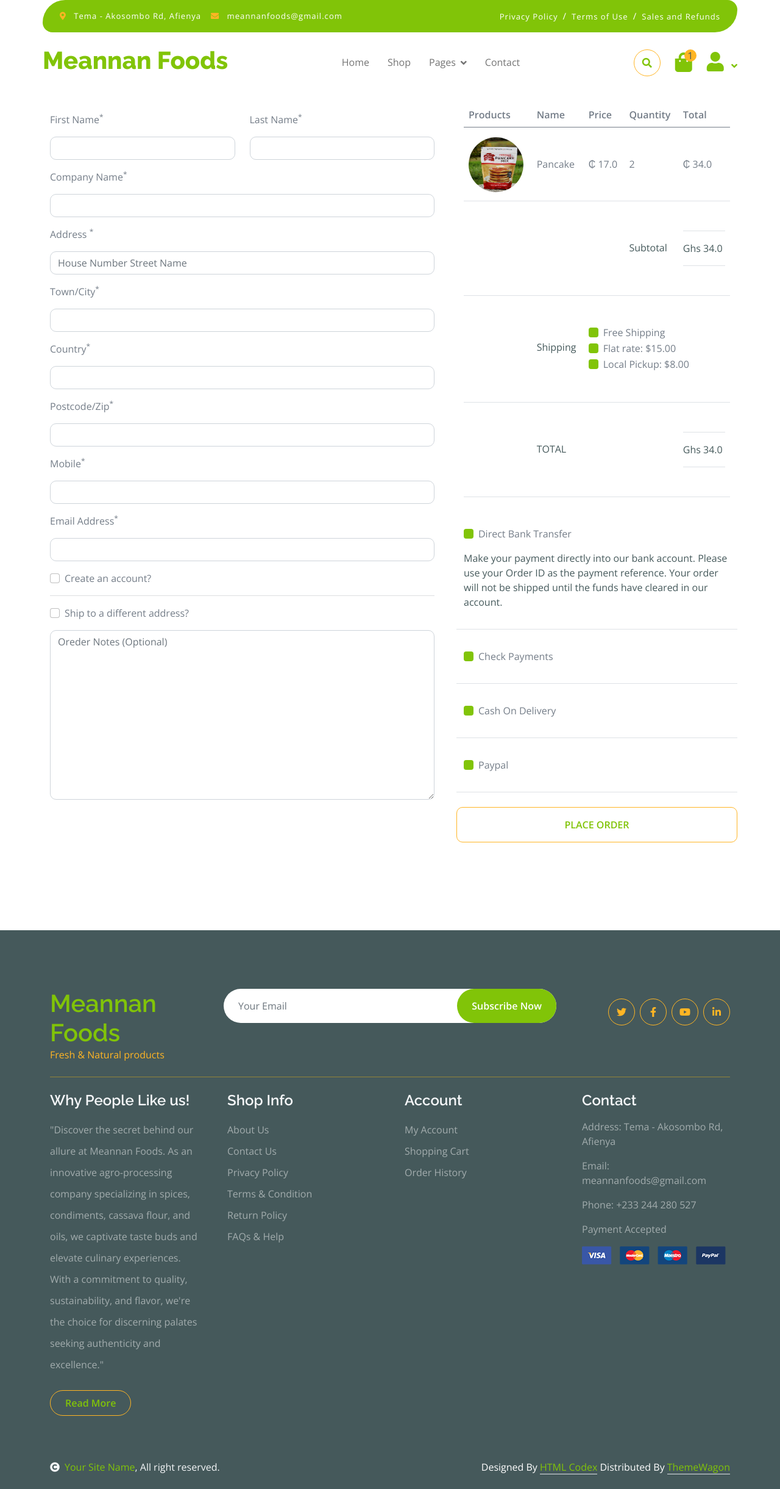
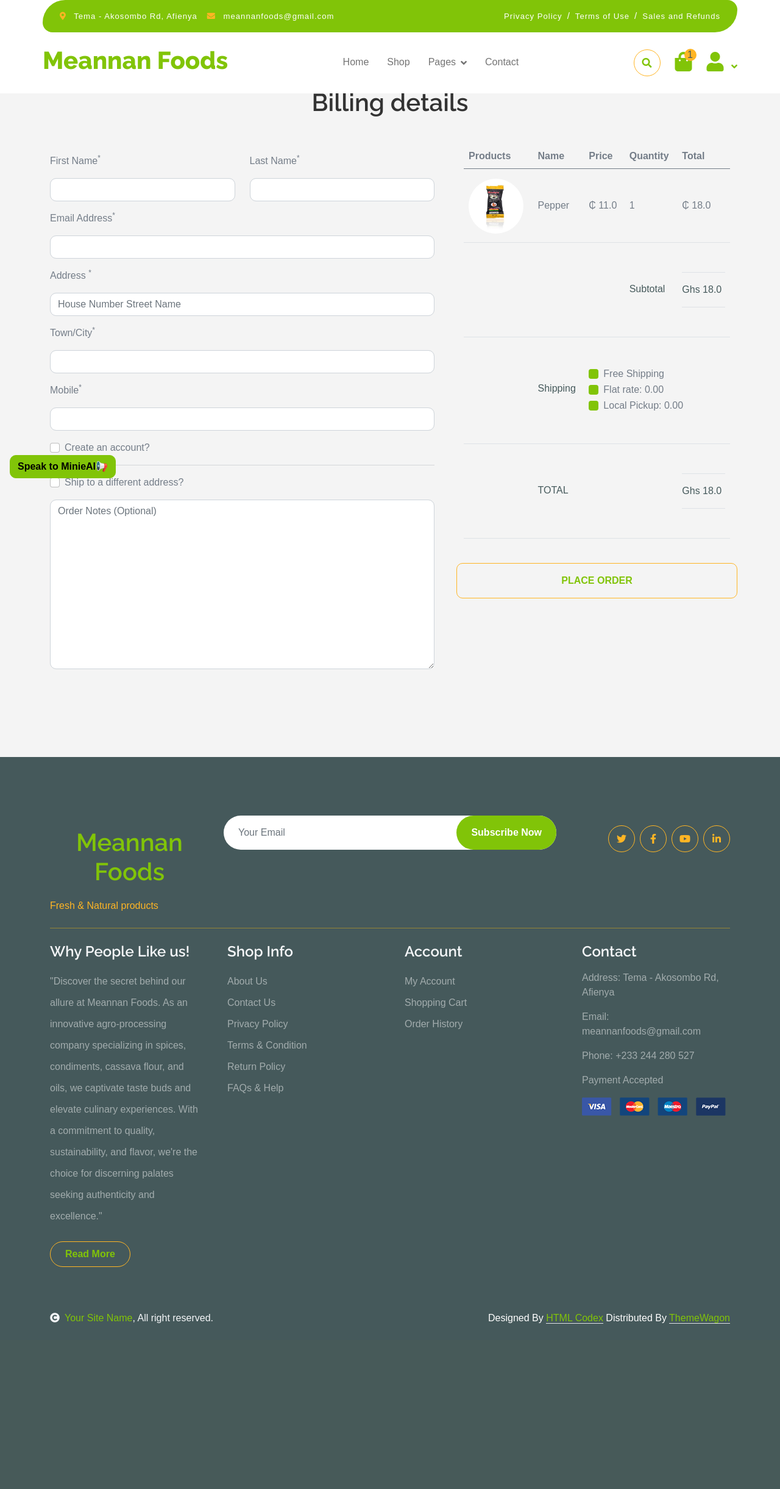
Before and after one commit to Darkbeast-glitch/Mfoods, a Django app: page /checkout in a window 1280 px wide. Shown: the whole page at 61% size. After the commit the page ends 2170 px from the top, so only its background shows below. Run offline with Django 4.2, Linux system fonts and the light colour scheme; a user stored in the database is signed in; data comes from the database, SQL or seed files in the repository; some libraries are stand-ins or nearby versions.

Commit message:
chore: Add speech recognition endpoint and update URLs

```diff
--- a/MeannanApps/templates/base.html
+++ b/MeannanApps/templates/base.html
@@ -37,8 +37,19 @@
         <link href="https://unpkg.com/aos@2.3.1/dist/aos.css" rel="stylesheet">
 
 
+
+
+    <!-- Include jQuery and Bootstrap JS -->
+    <script src="https://code.jquery.com/jquery-3.5.1.min.js"></script>
+    <script src="https://cdnjs.cloudflare.com/ajax/libs/popper.js/1.12.9/umd/popper.min.js"></script>
+    <script src="https://maxcdn.bootstrapcdn.com/bootstrap/4.0.0/js/bootstrap.min.js"></script>
+
+
     </head>
 
+    <style>
+
+    </style>
     <body>
 
         <!-- Spinner Start -->
@@ -78,6 +89,7 @@
                                 <div class="dropdown-menu m-0 bg-secondary rounded-0">
                                     <a href="{% url 'cart' %}" class="dropdown-item {% if request.resolver_match.url_name == 'cart' %}active{% endif %}">Cart</a>
                                     <a href="{% url 'checkout'%}" class="dropdown-item">Chackout</a>
+                                    <a href="{% url 'speech_recognition'%}" class="dropdown-item">Speech Order</a>
                                     <a href="{% url 'testimonial' %}" class="dropdown-item {% if request.resolver_match.url_name == 'testimonial' %}active{% endif %}">Testimonial</a>
                                     <a href="404.html" class="dropdown-item">404 Page</a>
                                 </div>
@@ -113,6 +125,21 @@
         </div>
         <!-- Navbar End -->
 
+        <!-- Button for Speak to MinieAI -->
+<div class="fixed-bottom text-right m-3 d-none d-lg-block">
+    <button type="button" class="btn btn-primary" data-toggle="modal" data-target="#speechModal">
+        Speak to MinieAI📢
+    </button>
+</div>
+
+<!-- Button for Microphone Icon (Mobile View) -->
+<div class="fixed-bottom text-right m-3 d-lg-none">
+    <button type="button" class="btn btn-primary" data-toggle="modal" data-target="#speechModal">
+        <i class="fa fa-microphone"></i>
+    </button>
+</div>
+
+
 
         <!-- Modal Search Start -->
         <div class="modal fade" id="searchModal" tabindex="-1" aria-labelledby="exampleModalLabel" aria-hidden="true">
@@ -137,6 +164,35 @@
 
     {% block content%}
     {% endblock content%}
+
+   <!-- Button for Microphone Icon on Mobile -->
+<div class="fixed-bottom text-right m-3 d-lg-none"> <!-- Hide on larger screens -->
+    <button type="button" class="btn btn-primary" data-toggle="modal" data-target="#speechModal">
+        <i class="fa fa-microphone"></i>
+    </button>
+</div>
+
+<!-- Modal -->
+<div class="modal fade" id="speechModal" tabindex="-1" role="dialog" aria-labelledby="speechModalLabel" aria-hidden="true">
+    <div class="modal-dialog" role="document">
+        <div class="modal-content">
+            <div class="modal-header">
+                <h5 class="modal-title" id="speechModalLabel">Speak to MinieAI</h5>
+                <button type="button" class="close" data-dismiss="modal" aria-label="Close">
+                    <span aria-hidden="true">&times;</span>
+                </button>
+            </div>
+            <div class="modal-body">
+                <!-- Container to include speech recognition form -->
+                <div id="modalContent">
+                    {% include 'speech_recognition.html' %}
+                </div>
+            </div>
+        </div>
+    </div>
+</div>
+
+
 
      <!-- Footer Start -->
      <div class="container-fluid bg-dark text-white-50 footer pt-5 mt-5">
@@ -241,6 +297,20 @@
 
 <script src="https://unpkg.com/aos@2.3.1/dist/aos.js"></script>
 
+{% comment %} initialize {% endcomment %}
+<script>
+    AOS.init();
+  </script>
+
+{% comment %} minie ai  {% endcomment %}
+<!-- Script to load content into modal -->
+    <script>
+        $(document).ready(function() {
+            $('#speechModal').on('show.bs.modal', function (e) {
+                $('#modalContent').load("{% url 'speech_recognition' %}");
+            });
+        });
+    </script>
 
 <!-- Template Javascript -->
 <script src="{% static 'assets/js/main.js' %}"></script>
--- a/MeannanApps/templates/checkout.html
+++ b/MeannanApps/templates/checkout.html
@@ -5,52 +5,44 @@
         <!-- Checkout Page Start -->
         <div class="container-fluid py-5">
             <div class="container py-5">
-                <h1 class="mb-4">Billing details</h1>
-                <form action="#">
+                <h1 class="mb-4 pt-5">Billing details</h1>
+                <form action="#" method="POST">
+                    {% csrf_token %}
                     <div class="row g-5">
                         <div class="col-md-12 col-lg-6 col-xl-7">
                             <div class="row">
                                 <div class="col-md-12 col-lg-6">
                                     <div class="form-item w-100">
                                         <label class="form-label my-3">First Name<sup>*</sup></label>
-                                        <input type="text" class="form-control">
+                                        <input type="text" name="first_name"  class="form-control">
                                     </div>
                                 </div>
                                 <div class="col-md-12 col-lg-6">
                                     <div class="form-item w-100">
                                         <label class="form-label my-3">Last Name<sup>*</sup></label>
-                                        <input type="text" class="form-control">
+                                        <input type="text" name="last_name" class="form-control">
                                     </div>
                                 </div>
                             </div>
                             <div class="form-item">
-                                <label class="form-label my-3">Company Name<sup>*</sup></label>
-                                <input type="text" class="form-control">
+                                <label class="form-label my-3">Email Address<sup>*</sup></label>
+                                <input type="email"  name="email_address" class="form-control">
                             </div>
+
                             <div class="form-item">
                                 <label class="form-label my-3">Address <sup>*</sup></label>
-                                <input type="text" class="form-control" placeholder="House Number Street Name">
+                                <input type="text" name="address" class="form-control" placeholder="House Number Street Name">
                             </div>
                             <div class="form-item">
                                 <label class="form-label my-3">Town/City<sup>*</sup></label>
-                                <input type="text" class="form-control">
+                                <input type="text" name="town" class="form-control">
                             </div>
-                            <div class="form-item">
-                                <label class="form-label my-3">Country<sup>*</sup></label>
-                                <input type="text" class="form-control">
-                            </div>
-                            <div class="form-item">
-                                <label class="form-label my-3">Postcode/Zip<sup>*</sup></label>
-                                <input type="text" class="form-control">
-                            </div>
+
                             <div class="form-item">
                                 <label class="form-label my-3">Mobile<sup>*</sup></label>
-                                <input type="tel" class="form-control">
+                                <input type="tel" name="phone" class="form-control">
                             </div>
-                            <div class="form-item">
-                                <label class="form-label my-3">Email Address<sup>*</sup></label>
-                                <input type="email" class="form-control">
-                            </div>
+
                             <div class="form-check my-3">
                                 <input type="checkbox" class="form-check-input" id="Account-1" name="Accounts" value="Accounts">
                                 <label class="form-check-label" for="Account-1">Create an account?</label>
@@ -61,7 +53,7 @@
                                 <label class="form-check-label" for="Address-1">Ship to a different address?</label>
                             </div>
                             <div class="form-item">
-                                <textarea name="text" class="form-control" spellcheck="false" cols="30" rows="11" placeholder="Oreder Notes (Optional)"></textarea>
+                                <textarea name="text" class="form-control" spellcheck="false" cols="30" rows="11" placeholder="Order Notes (Optional)"></textarea>
                             </div>
                         </div>
                         <div class="col-md-12 col-lg-6 col-xl-5">
@@ -117,11 +109,11 @@
                                                 </div>
                                                 <div class="form-check text-start">
                                                     <input type="checkbox" class="form-check-input bg-primary border-0" id="Shipping-2" name="Shipping-1" value="Shipping">
-                                                    <label class="form-check-label" for="Shipping-2">Flat rate: $15.00</label>
+                                                    <label class="form-check-label" for="Shipping-2">Flat rate: 0.00</label>
                                                 </div>
                                                 <div class="form-check text-start">
                                                     <input type="checkbox" class="form-check-input bg-primary border-0" id="Shipping-3" name="Shipping-1" value="Shipping">
-                                                    <label class="form-check-label" for="Shipping-3">Local Pickup: $8.00</label>
+                                                    <label class="form-check-label" for="Shipping-3">Local Pickup: 0.00</label>
                                                 </div>
                                             </td>
                                         </tr>
@@ -142,7 +134,7 @@
                                     </tbody>
                                 </table>
                             </div>
-                            <div class="row g-4 text-center align-items-center justify-content-center border-bottom py-3">
+                            {% comment %} <div class="row g-4 text-center align-items-center justify-content-center border-bottom py-3">
                                 <div class="col-12">
                                     <div class="form-check text-start my-3">
                                         <input type="checkbox" class="form-check-input bg-primary border-0" id="Transfer-1" name="Transfer" value="Transfer">
@@ -150,8 +142,8 @@
                                     </div>
                                     <p class="text-start text-dark">Make your payment directly into our bank account. Please use your Order ID as the payment reference. Your order will not be shipped until the funds have cleared in our account.</p>
                                 </div>
-                            </div>
-                            <div class="row g-4 text-center align-items-center justify-content-center border-bottom py-3">
+                            </div> {% endcomment %}
+                            {% comment %} <div class="row g-4 text-center align-items-center justify-content-center border-bottom py-3">
                                 <div class="col-12">
                                     <div class="form-check text-start my-3">
                                         <input type="checkbox" class="form-check-input bg-primary border-0" id="Payments-1" name="Payments" value="Payments">
@@ -174,9 +166,9 @@
                                         <label class="form-check-label" for="Paypal-1">Paypal</label>
                                     </div>
                                 </div>
-                            </div>
+                            </div> {% endcomment %}
                             <div class="row g-4 text-center align-items-center justify-content-center pt-4">
-                                <button type="button" class="btn border-secondary py-3 px-4 text-uppercase w-100 text-primary">Place Order</button>
+                                <button type="submit`" class="btn border-secondary py-3 px-4 text-uppercase w-100 text-primary"><a src="https://paystack.com/pay/meannanpowderedpepper"> Place Order</a></button>
                             </div>
                         </div>
                     </div>
--- /dev/null
+++ b/MeannanApps/templates/speech_recognition.html
@@ -0,0 +1,78 @@
+<!DOCTYPE html>
+<html lang="en">
+<head>
+    <meta charset="UTF-8">
+    <meta name="viewport" content="width=device-width, initial-scale=1.0">
+    <title>Query and Response</title>
+    <style>
+        body {
+            font-family: Arial, sans-serif;
+            margin: 0;
+            padding: 0;
+            background-color: #f4f4f4;
+        }
+        h1 {
+            color: #333;
+            text-align: center;
+            padding: 20px 0;
+        }
+        #query-form {
+            display: flex;
+            justify-content: center;
+            margin-bottom: 20px;
+        }
+        #query-input {
+            width: 60%;
+            padding: 10px;
+            border: 1px solid #ddd;
+            border-radius: 5px;
+        }
+        #query-form button {
+            padding: 10px 20px;
+            border: none;
+            background-color: #333;
+            color: #fff;
+            cursor: pointer;
+            margin-left: 10px;
+            border-radius: 5px;
+        }
+        #response-audio {
+            display: block;
+            width: 80%;
+            margin: 0 auto;
+        }
+    </style>
+</head>
+<body>
+    <h1>Ask about our shop</h1>
+    <form id="query-form" method="post">
+        {% csrf_token %}
+        <input type="text" name="query" id="query-input" placeholder="Type your question here">
+        <button type="submit">Submit</button>
+    </form>
+    <audio id="response-audio" controls></audio>
+
+<script>
+    document.getElementById('query-form').onsubmit = function(event) {
+        event.preventDefault();
+        const query = document.getElementById('query-input').value;
+
+        fetch('/speech-recognition/', {
+            method: 'POST',
+            headers: {
+                'Content-Type': 'application/x-www-form-urlencoded',
+                'X-CSRFToken': '{{ csrf_token }}'
+            },
+            body: new URLSearchParams({ query: query })
+        })
+        .then(response => response.blob())
+        .then(blob => {
+            const url = URL.createObjectURL(blob);
+            document.getElementById('response-audio').src = url;
+            document.getElementById('response-audio').play();
+        })
+        .catch(error => console.error('Error:', error));
+    };
+</script>
+</body>
+</html>
--- a/MeannanApps/urls.py
+++ b/MeannanApps/urls.py
@@ -12,7 +12,8 @@
     Testimonial,
     Failed,
     add_to_cart,
-    remove_from_cart
+    remove_from_cart,
+    speech_recognition
 )
 from django.conf import settings
 from django.conf.urls.static import static
@@ -32,6 +33,7 @@
     path('add_to_cart/<int:product_variation_id>/',
          add_to_cart, name='add_to_cart'),
     path('cart/remove/<int:item_id>/', remove_from_cart, name='remove_from_cart'),
+    path('speech-recognition/', speech_recognition, name='speech_recognition'),
 
 
 ]
--- a/MeannanApps/views.py
+++ b/MeannanApps/views.py
@@ -1,11 +1,96 @@
 from django.shortcuts import redirect, render, get_object_or_404
 
-from .models import CartItem, HomeProducts, ProductVariation, Shop, Category, ContactUs, Cart
+from .models import BillingAddress, CartItem, HomeProducts, ProductVariation, Shop, Category, ContactUs, Cart
 from django.db.models import Count
 from django.contrib import messages
 from django.contrib.auth.decorators import login_required
+from django.http import JsonResponse, HttpResponse
+
+from django.views.decorators.csrf import csrf_exempt
+from gtts import gTTS
+from django.core.paginator import Paginator
+
 
 # Create your views here.
+@csrf_exempt
+def speech_recognition(request):
+    if request.method == 'POST':
+        try:
+            query = request.POST.get('query', '')
+            response_text = handle_query(query)
+
+            # Generate speech response
+            tts = gTTS(text=response_text, lang='en')
+            tts.save("response.mp3")
+
+            with open("response.mp3", "rb") as f:
+                response_audio = f.read()
+
+            response = HttpResponse(response_audio, content_type="audio/mpeg")
+            response['Content-Disposition'] = 'attachment; filename="response.mp3"'
+            return response
+
+        except Exception as e:
+            return JsonResponse({'error': str(e)}, status=500)
+
+    return render(request, 'speech_recognition.html')
+
+
+def handle_query(query):
+    query = query.lower()
+
+    if "categories" in query:
+        categories = Category.objects.values_list('category_name', flat=True)
+        categories_list = ", ".join(categories)
+        response_text = f"We have the following categories: {categories_list}."
+    elif "products" in query:
+        # Assuming you have a single shop
+        shop = Shop.objects.first()  # Get the first (and probably only) shop instance
+
+        if shop:
+            # Count the number of products in the shop
+            product_count = shop.products.count()
+
+            response_text = f"There are {product_count} products in the shop."
+        else:
+            response_text = "The shop does not exist."
+    elif "payment gateway" in query:
+        # Assuming you have a setting or a model for payment gateways
+        payment_gateway = "Our payment gateway is PayStack."
+        response_text = payment_gateway
+
+    elif "checkout" in query:
+        response_text = "redirect_to_checkout"
+
+    elif "who are you" in query:
+        # Assuming you have a setting or a model for payment gateways
+        payment_gateway = "I am a shop assistant built for Meannan Foods by Julius and the Team, Thank you.Let me know if you have any question , i will be very happy to assist you"
+        response_text = payment_gateway
+    elif "pepper" in query:
+        pepper_text = "This pepper is a product by Meannan Foods, well packaged and outsourced, it's a powdered pepper, you can order now and get a free delivery"
+        response_text = pepper_text
+    else:
+        response_text = "Sorry, I didn't understand your question."
+
+    return response_text
+
+
+def generate_speech(text, speed=4.0):
+    from gtts import gTTS
+    import os
+
+    # Generate speech response with specified speed
+    tts = gTTS(text=text, lang='en', slow=False if speed >= 1.0 else True)
+    tts.save("response.mp3")
+
+    # Read the saved MP3 file
+    with open("response.mp3", "rb") as f:
+        response_audio = f.read()
+
+    # Delete the temporary MP3 file
+    os.remove("response.mp3")
+
+    return response_audio
 
 
 def HomePage(request):
@@ -18,9 +103,10 @@
 
     return render(request, template_page, context)
 
-    return render(request, template_page, context)
 
 # view funtion for all shops products
+
+# AIVIEW
 
 
 def AllShop(request):
@@ -32,11 +118,20 @@
 
     """
     shop = Shop.objects.filter(is_active=True)
+    # Create a Paginator
+    paginator = Paginator(shop, 9)  # Show 10 products per page
+
+    # Get the page number from the request
+    page_number = request.GET.get('page')
+
+    # Get the page of products
+    page_obj = paginator.get_page(page_number)
 
     categories = Category.objects.annotate(product_count=Count('shop'))
     context = {
         'shop': shop,
         'categories': categories,
+        'page_obj': page_obj
     }
 
     template_page = 'shop.html'
@@ -93,12 +188,26 @@
 
 
 def Checkout(request):
+    billing_address = BillingAddress.objects.all()
+    if request.method == 'POST':
+        first_name = request.POST["first_name"]
+        last_name = request.POST["last_name"]
+        email_address = request.POST["email_address"]
+        address = request.POST["address"]
+        town_city = request.POST["town"]
+        phone = request.POST["phone"]
+
+        billing_address_save = BillingAddress(first_name=first_name, last_name=last_name,
+                                              emailaddress=email_address, address=address, town_city=town_city, phone=phone)
+        billing_address_save.save()
+
     cart_items = CartItem.objects.filter(cart__user=request.user)
     subtotal = sum(item.total_price for item in cart_items)
 
     context = {
         'cart_items': cart_items,
         'subtotal': subtotal,
+        'billing_address': billing_address
 
 
     }
```
Also changed, not shown: MeannanApps/models.py (+6 -2 lines), MeannanApps/speech_to_text.py (added, +22 -0 lines), MeannanApps/templates/index.html (+8 -8 lines), MeannanApps/templates/shop.html (+18 -2 lines), MeannanApps/migrations/0018_rename_name_billingaddress_first_name_and_more.py (added), db.sqlite3, 2 other files.
